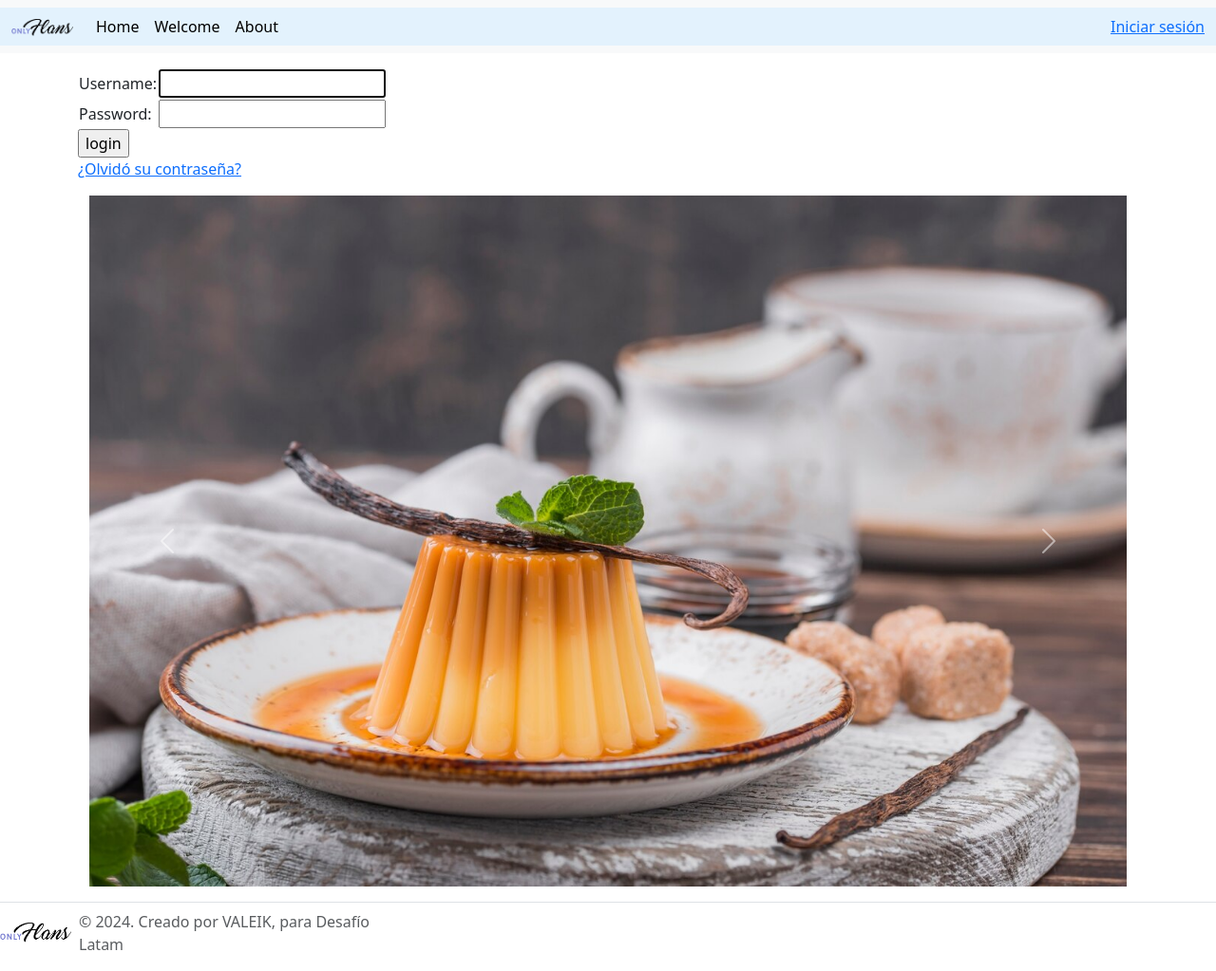
After one commit to ValeriaPFR/Test_OnlyFlans, a Django app: page /accounts/login/ in a window 1280 px wide. The commit adds this page. Shown: the whole page at 95% size. Run offline with Django 5.2, Linux system fonts and the light colour scheme.

Commit message:
auth  de usuarios ok

```diff
--- a/OnlyFlans-1/onlyflans/onlyflans/settings.py
+++ b/OnlyFlans-1/onlyflans/onlyflans/settings.py
@@ -126,3 +126,7 @@ STATICFILES_DIRS = [
 # https://docs.djangoproject.com/en/5.0/ref/settings/#default-auto-field
 
 DEFAULT_AUTO_FIELD = "django.db.models.BigAutoField"
+
+
+# Redirect to home URL after login (Default redirects to /accounts/profile/)
+LOGIN_REDIRECT_URL = '/'
--- a/OnlyFlans-1/onlyflans/onlyflans/urls.py
+++ b/OnlyFlans-1/onlyflans/onlyflans/urls.py
@@ -15,9 +15,9 @@ Including another URLconf
     2. Add a URL to urlpatterns:  path('blog/', include('blog.urls'))
 """
 from django.contrib import admin
-from django.urls import path
+from django.urls import path, include
 from web import views
-from web.views import index, about, welcome, contact, success
+from web.views import index, about, welcome, contact, success, login
 
 
 
@@ -31,5 +31,7 @@ urlpatterns = [
     path('flan/', views.lista_flanes, name='lista_flanes'),
     path('contact/', contact, name='contact'),
     path('success/', success, name='success'),
+    path('accounts/', include('django.contrib.auth.urls')),
+    #path('login', login, name='login') #no va pq se ocupa el de accounts
 
 ]
--- a/OnlyFlans-1/onlyflans/web/forms.py
+++ b/OnlyFlans-1/onlyflans/web/forms.py
@@ -5,3 +5,9 @@ class ContactFormForm(forms.Form):
     customer_email = forms.EmailField(label='email' )
     customer_name = forms.CharField(max_length=64, label='name' )
     message = forms.CharField(label='message' )
+
+
+class LoginForm(forms.Form):
+    username = forms.CharField(max_length= 64, label="Nombre")
+    password = forms.CharField(label='Password', widget=forms.PasswordInput)
+    email = forms.EmailField(label = 'Email')
--- a/OnlyFlans-1/onlyflans/web/templates/hero.html
+++ b/OnlyFlans-1/onlyflans/web/templates/hero.html
@@ -8,7 +8,7 @@
             <h1 class="display-6 fw-bold fs-1 text-body-emphasis lh-1 mb-3">El Secreto de un Buen Postre</h1>
             <p class="lead">OnlyFlans es una empresa dedicada a la producción y venta de pasteles y postres gourmet de alta calidad. Fundada en 2021, nuestra misión es ofrecer a nuestros clientes la experiencia de disfrutar de un postre clásico con un toque moderno y artesanal. Utilizamos ingredientes frescos y naturales, sin conservantes ni colorantes artificiales, para garantizar que cada bocado tenga un sabor auténtico y delicioso.</p>
             <div class="d-grid gap-2 d-md-flex justify-content-md-start">
-            <button type="button" class="btn btn-success btn-lg px-4 me-md-2">Login</button>
+            <a href="{% url 'login'%}" type="button" class="btn btn-success btn-lg px-4 me-md-2">Login</a>
             </div>
         </div>
         </div>
--- a/OnlyFlans-1/onlyflans/web/templates/navbar.html
+++ b/OnlyFlans-1/onlyflans/web/templates/navbar.html
@@ -17,24 +17,23 @@
                         <a class="nav-link active" aria-current="page" href="welcome">Welcome</a>
                     </li>
                     <li class="nav-item">
-                        <a class="nav-link" href="about">About</a>
+                        <a class="nav-link active" aria-current="page" href="about">About</a>
                     </li>
 
                 </ul>
-                <form class="d-flex" role="search">
-                <input class="form-control me-2" type="search" placeholder="Search" aria-label="Search">
-                <button class="btn btn-outline-success" type="submit">Search</button>
-                </form>
-                <li class="nav-item dropdown">
-                    <a class="nav-link dropdown-toggle" href="#" role="button" data-bs-toggle="dropdown" aria-expanded="false">
-                    Login
+
+                <class="nav-item ">
+
+                    {% if user.is_authenticated %}
+                        Hola,  <strong>{{ user.get_username }}  </strong>
+                        <a href="{% url 'logout'%}?next={{request.path}}">Cerrar sesión</a>
+                    {% else %}
+                        <a href="{% url 'login'%}">Iniciar sesión</a>
+                    {% endif %}
+
                     </a>
-                        <ul class="dropdown-menu">
-                        <li><a class="dropdown-item" href="#">Quiero suscribirme</a></li>
-                        <li><hr class="dropdown-divider"></li>
-                        <li><a class="dropdown-item" href="#">Soy usuario/a</a></li>
-                        </ul>
-                </li>
+
+
             </div>
             </div>
         </nav>
--- /dev/null
+++ b/OnlyFlans-1/onlyflans/web/templates/registration/login.html
@@ -0,0 +1,37 @@
+{% extends "base.html" %}
+
+{% block content %}
+
+{% if form.errors %}
+<p>Su nombre de usuario y contraseña no coinciden. Inténtalo de nuevo.</p>
+{% endif %}
+
+{% if next %}
+{% if user.is_authenticated %}
+<p>Su cuenta no tiene acceso a esta página. Para continuar,
+    inicie sesión con una cuenta que tenga acceso.</p>
+{% else %}
+<p>Por favor inicie sesión para ver esta página.</p>
+{% endif %}
+{% endif %}
+
+<form method="post" action="{% url 'login' %}">
+    {% csrf_token %}
+    <table>
+        <tr>
+            <td>{{ form.username.label_tag }}</td>
+            <td>{{ form.username }}</td>
+        </tr>
+        <tr>
+            <td>{{ form.password.label_tag }}</td>
+            <td>{{ form.password }}</td>
+        </tr>
+    </table>
+    <input type="submit" value="login">
+    <input type="hidden" name="next" value="{{ next }}">
+</form>
+
+{# Asume que configura la vista de restablecimiento de contraseña en su URLconf #}
+<p><a href="{% url 'password_reset' %}">¿Olvidó su contraseña?</a></p>
+
+{% endblock %}
--- a/OnlyFlans-1/onlyflans/web/templates/welcome.html
+++ b/OnlyFlans-1/onlyflans/web/templates/welcome.html
@@ -14,8 +14,10 @@
     {%include 'navbar.html'%}
     {% endblock %}
 <div class="container">
-        <h1>¡Bienvenido/a {{request.session.name}}!</h1> <!--mostrar en el frontend el nombre del usuario desde la base de datos-->
+        {% if user.is_authenticated %}
+        <h1>¡Bienvenido/a {{ user.get_username }}!</h1> <!--mostrar en el frontend el nombre del usuario desde la base de datos-->
         <img src="{% static 'img/OnlyFlans.png'%}" alt="logo" width="50%">
+        {%endif%}
     <div>
 
 <div class="container">
```
Also changed, not shown: OnlyFlans-1/onlyflans/web/templates/registration/logged_out.html (added, +7 -0 lines), OnlyFlans-1/onlyflans/web/views.py (+17 -1 lines), OnlyFlans-1/onlyflans/db.sqlite3.
